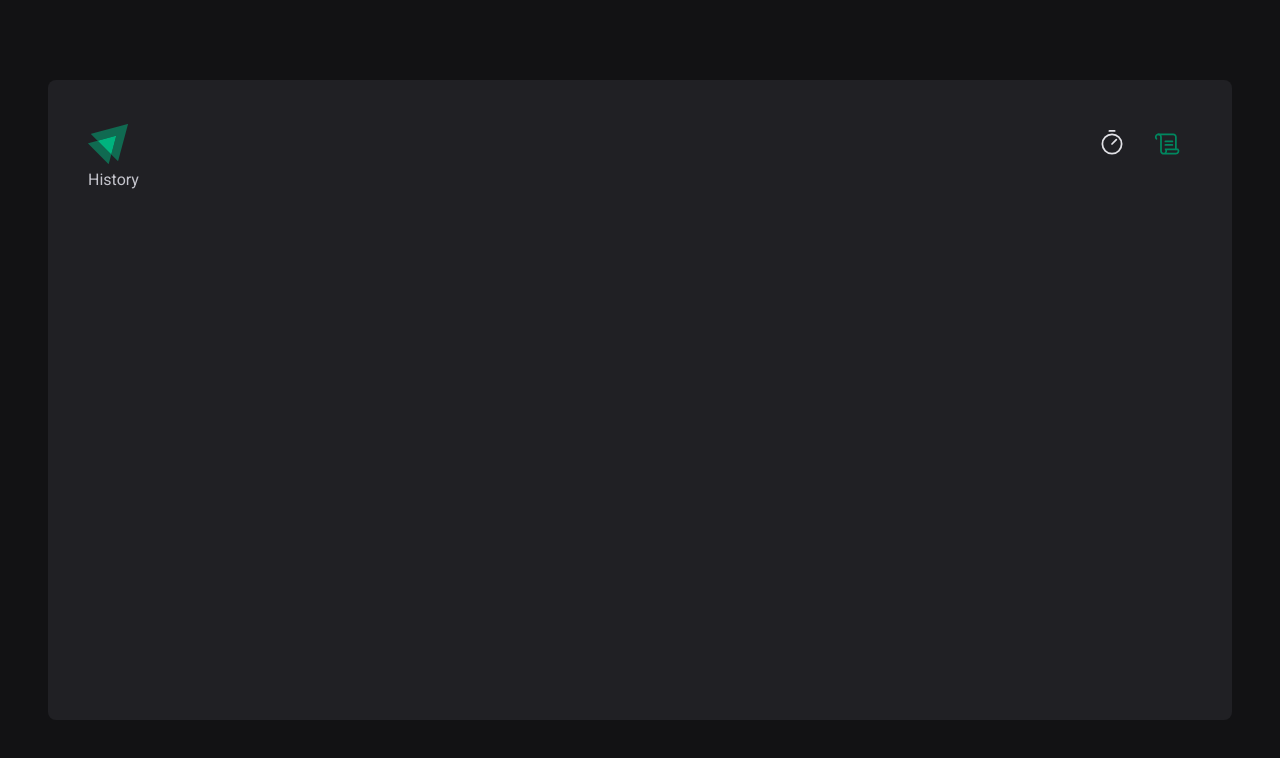
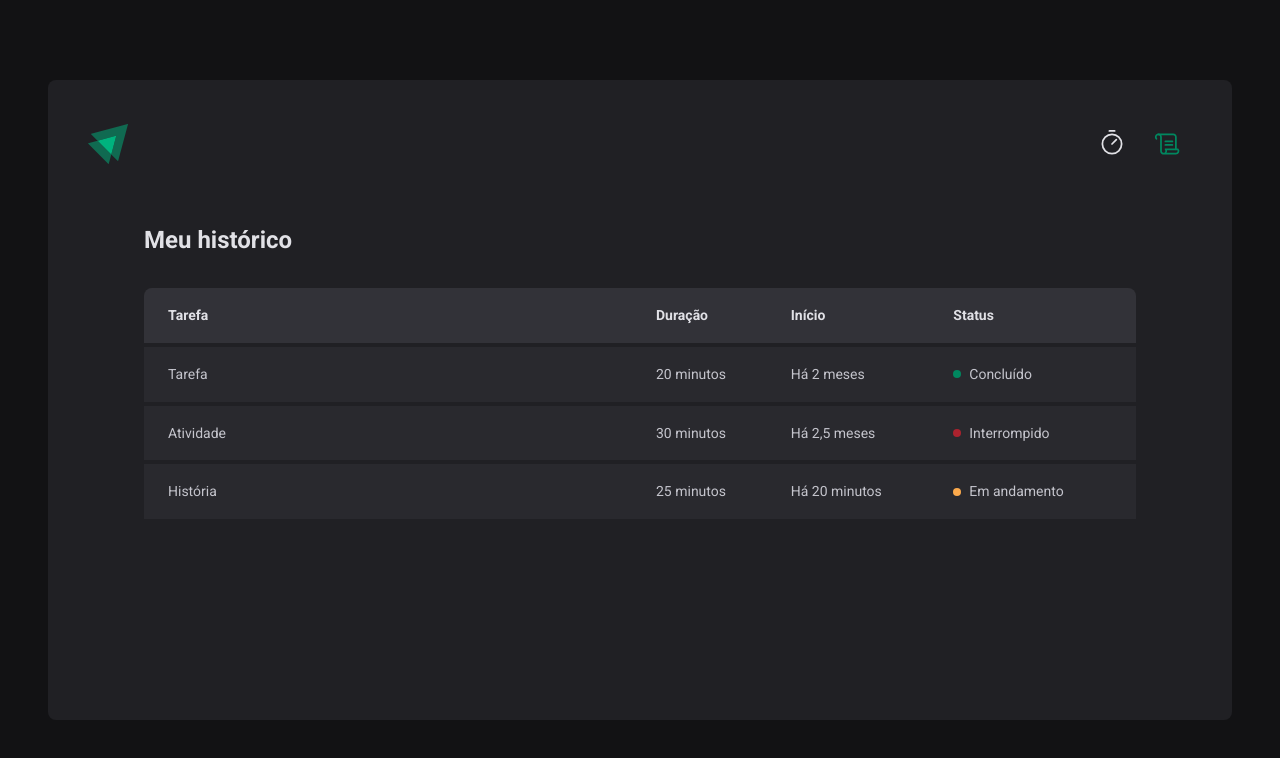
Before and after one commit to renyzeraa/ignite-timer, a React (Vite) app: page /history in a window 1280 px wide. Shown: the top 758 px of the page. Built offline with nearby package versions, Linux system fonts and the light colour scheme.

Commit message:
feat: history page

```diff
--- a/src/pages/history.tsx
+++ b/src/pages/history.tsx
@@ -1,5 +1,40 @@
 export function History() {
     return (
-        <div>History</div>
+        <main className="flex-1 p-14 flex flex-col">
+            <h1 className="text-2xl text-gray-100 font-bold">Meu histórico</h1>
+
+            <div className="flex-1 overflow-auto mt-8">
+                <table className="w-full border-collapse min-w-[600px]">
+                    <thead>
+                        <tr className="text-sm leading-relaxed text-left text-gray-100">
+                            <th className="bg-gray-600 p-4 rounded-tl-lg pl-6">Tarefa</th>
+                            <th className="bg-gray-600 p-4">Duração</th>
+                            <th className="bg-gray-600 p-4">Início</th>
+                            <th className="bg-gray-600 p-4 rounded-tr-lg pr-6">Status</th>
+                        </tr>
+                    </thead>
+                    <tbody className="[&>tr>td]:bg-gray-700 [&>tr>td]:border-t-4 [&>tr>td]:border-solid [&>tr>td]:border-gray-800 [&>tr>td]:p-4 [&>tr>td]:text-sm [&>tr>td]:leading-relaxed">
+                        <tr>
+                            <td className="!pl-6 w-1/2">Tarefa</td>
+                            <td>20 minutos</td>
+                            <td>Há 2 meses</td>
+                            <td className="!pr-6"><span className="flex items-center gap-2 before:content-[''] before:size-2 before:rounded-full before:bg-green-500">Concluído</span></td>
+                        </tr>
+                        <tr>
+                            <td className="!pl-6 w-1/2">Atividade</td>
+                            <td>30 minutos</td>
+                            <td>Há 2,5 meses</td>
+                            <td className="!pr-6"><span className="flex items-center gap-2 before:content-[''] before:size-2 before:rounded-full before:bg-red-500">Interrompido</span></td>
+                        </tr>
+                        <tr>
+                            <td className="!pl-6 w-1/2">História</td>
+                            <td>25 minutos</td>
+                            <td>Há 20 minutos</td>
+                            <td className="!pr-6"><span className="flex items-center gap-2 before:content-[''] before:size-2 before:rounded-full before:bg-yellow-500">Em andamento</span></td>
+                        </tr>
+                    </tbody>
+                </table>
+            </div>
+        </main>
     )
 }
```
